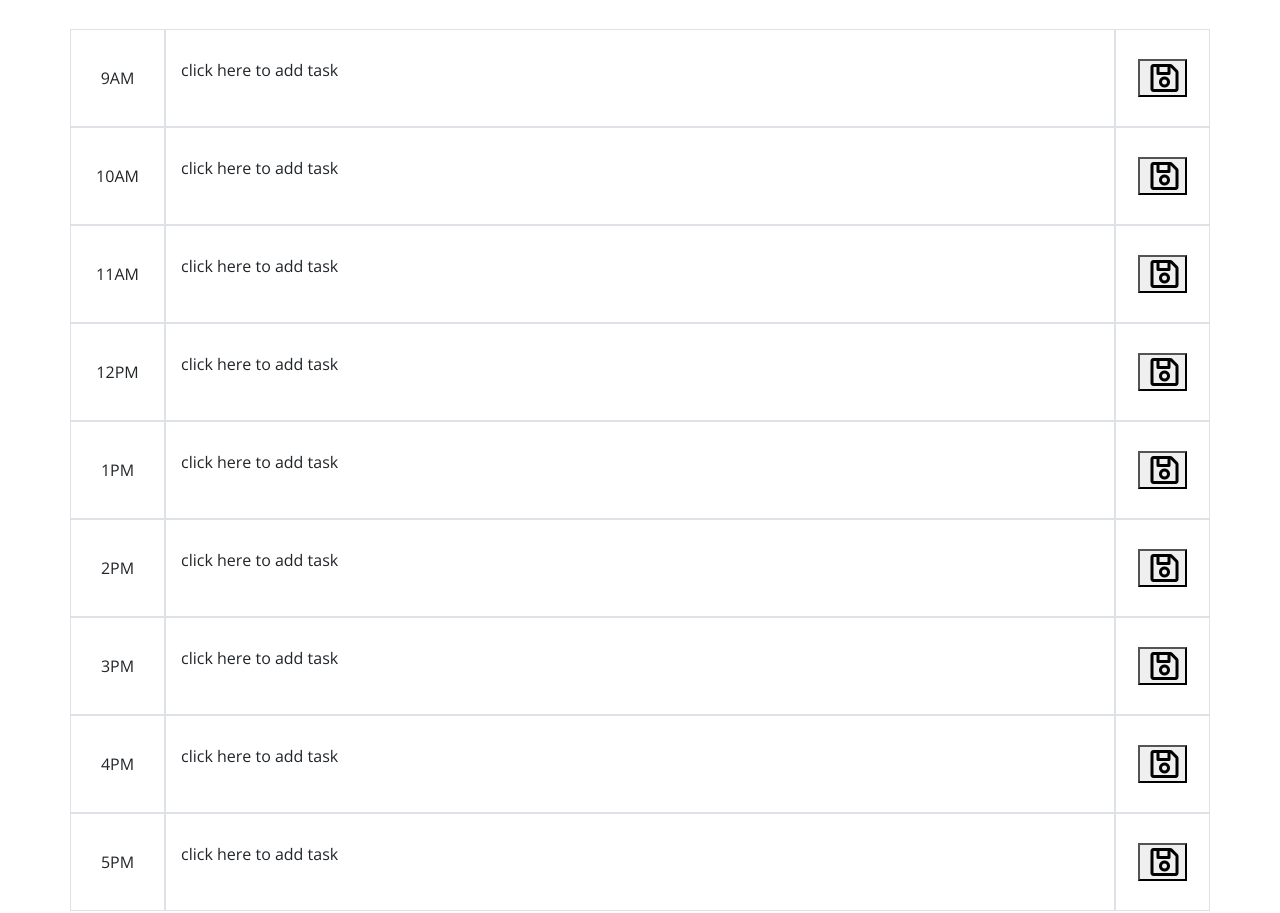
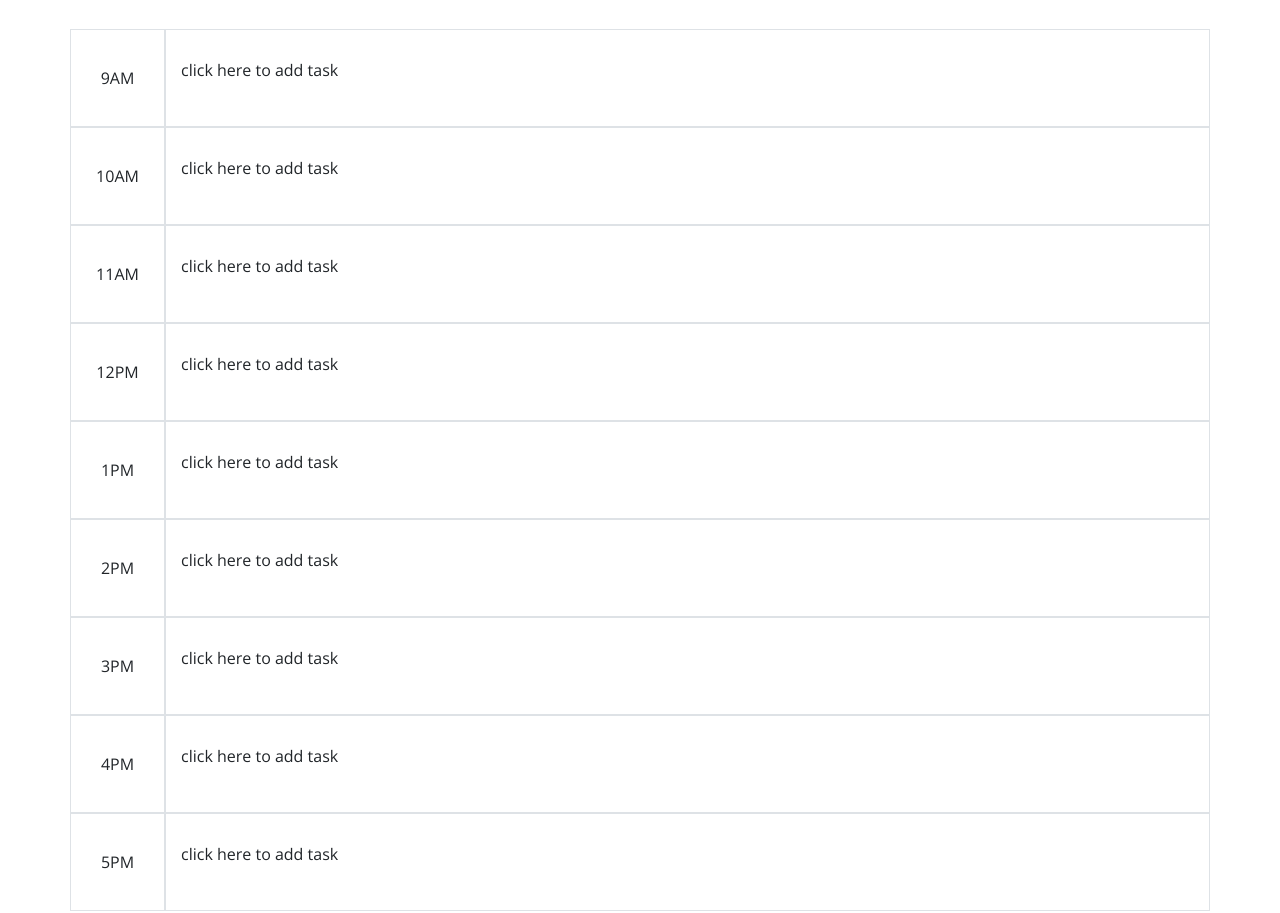
Before and after one commit to davevebber/calender, a plain HTML site: page index.html in a window 1280 px wide. Shown: the part 320-1233 px from the top of the page. Drawn offline with nearby package versions, Linux system fonts and the light colour scheme.

Commit message:
updated html to remove save button as i have site automatically save to local storage when you update your hourly tasks

```diff
--- a/index.html
+++ b/index.html
@@ -31,92 +31,62 @@
   <div class="container">
     <div class="row">
 
-
-
       <!-- 9AM Row -->
       <div id="nine-am" class="col-1 border center-items">9AM</div>
 
-
-      <div id="hour-box9" class="col-10 scheduled-event border">
+      <div id="hour-box9" class="col-11 scheduled-event border">
         <p id="textarea9" class="event-item">click here to add task</p>
-      </div>
-
-
-      <div class="col-1 border center-items">
-       <button> <i id= "save-btn9" class="far fa-save" style="font-size: 32px"></i></button>
       </div>
 
       <!-- 10AM Row -->
       <div id="ten-am" class="col-1 border center-items">10AM</div>
-      <div id="hour-box10" class="col-10 scheduled-event border">
+
+      <div id="hour-box10" class="col-11 scheduled-event border">
         <p id="textarea10" class="event-item">click here to add task</p>
-      </div>
-      <div class="col-1 border center-items">
-       <button> <i id= "save-btn10" class="far fa-save" style="font-size: 32px"></i></button>
       </div>
 
       <!-- 11AM Row -->
       <div id="eleven-am" class="col-1 border center-items">11AM</div>
-      <div id="hour-box11" class="col-10 scheduled-event border">
+      <div id="hour-box11" class="col-11 scheduled-event border">
         <p id="textarea11" class="event-item">click here to add task</p>
-      </div>
-      <div class="col-1 center-items border">
-       <button> <i id= "save-btn11" class="far fa-save" style="font-size: 32px"></i></button>
       </div>
 
       <!-- 12pm Row -->
       <div id="twelve-pm" class="col-1 border center-items">12PM</div>
-      <div id="hour-box12" class="col-10 scheduled-event border">
+      <div id="hour-box12" class="col-11 scheduled-event border">
         <p id="textarea12" class="event-item">click here to add task</p>
-      </div>
-      <div class="col-1 center-items border">
-       <button> <i id= "save-btn12" class="far fa-save" style="font-size: 32px"></i></button>
       </div>
 
       <!-- 1pm Row -->
       <div id="one-pm" class="col-1 border center-items">1PM</div>
-      <div id="hour-box1" class="col-10 scheduled-event border">
+      <div id="hour-box1" class="col-11 scheduled-event border">
         <p id="textarea1" class="event-item">click here to add task</p>
-      </div>
-      <div class="col-1 center-items border">
-       <button> <i id= "save-btn1" class="far fa-save" style="font-size: 32px"></i></button>
       </div>
 
       <!-- 2pm Row -->
       <div id="two-pm" class="col-1 border center-items">2PM</div>
-      <div id="hour-box2" class="col-10 scheduled-event border">
+      <div id="hour-box2" class="col-11 scheduled-event border">
         <p id="textarea2" class="event-item">click here to add task</p>
-      </div>
-      <div class="col-1 center-items border">
-       <button> <i id= "save-btn2" class="far fa-save" style="font-size: 32px"></i></button>
       </div>
 
       <!-- 3pm Row -->
       <div id="three-pm" class="col-1 border center-items">3PM</div>
-      <div id="hour-box3" class="col-10 scheduled-event border">
+      <div id="hour-box3" class="col-11 scheduled-event border">
         <p id="textarea3" class="event-item">click here to add task</p>
-      </div>
-      <div class="col-1 center-items border">
-       <button> <i id= "save-btn3" class="far fa-save" style="font-size: 32px"></i></button>
       </div>
 
       <!-- 4pm Row -->
       <div id="four-pm" class="col-1 border center-items">4PM</div>
-      <div id="hour-box4" class="col-10 scheduled-event border">
+      <div id="hour-box4" class="col-11 scheduled-event border">
         <p id="textarea4" class="event-item">click here to add task</p>
-      </div>
-      <div class="col-1 center-items border">
-       <button> <i id= "save-btn4" class="far fa-save" style="font-size: 32px"></i></button>
       </div>
 
       <!-- 5pm Row -->
       <div id="five-pm" class="col-1 border center-items">5PM</div>
-      <div id="hour-box5" class="col-10 scheduled-event border">
+      <div id="hour-box5" class="col-11 scheduled-event border">
         <p id="textarea5" class="event-item">click here to add task</p>
       </div>
-      <div class="col-1 center-items border">
-       <button> <i id= "save-btn5" class="far fa-save" style="font-size: 32px"></i></button>
-      </div>
+
     </div>
   </div>
 
```
